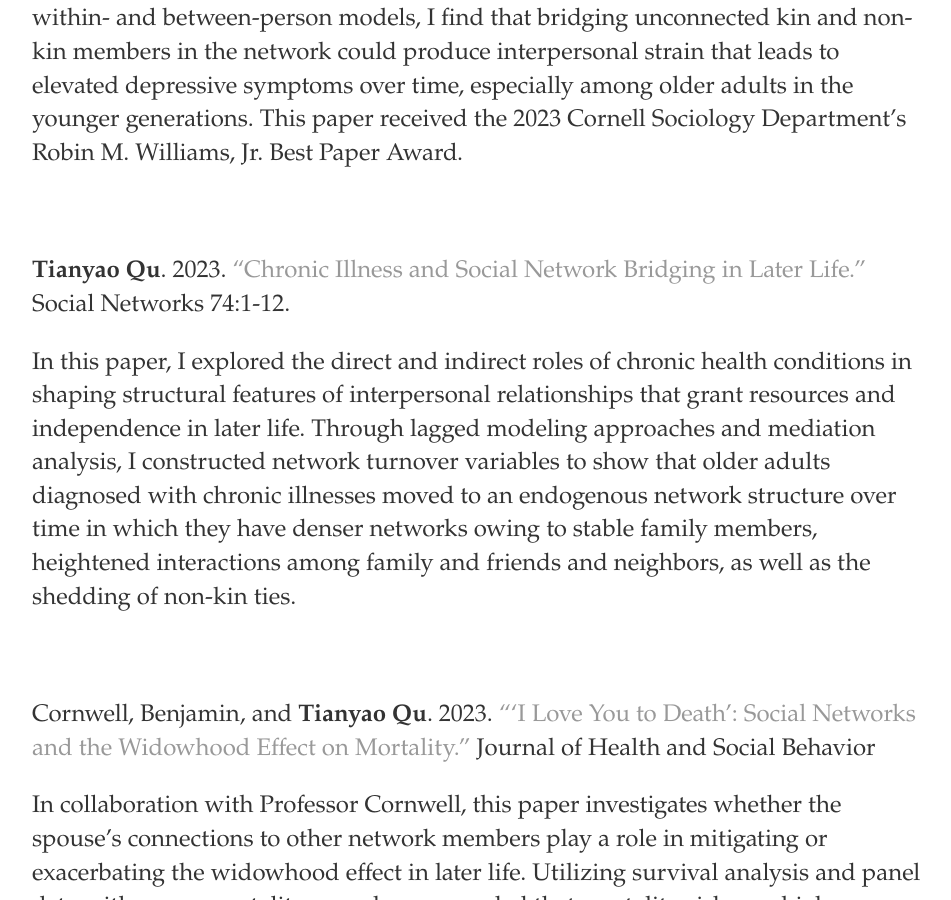
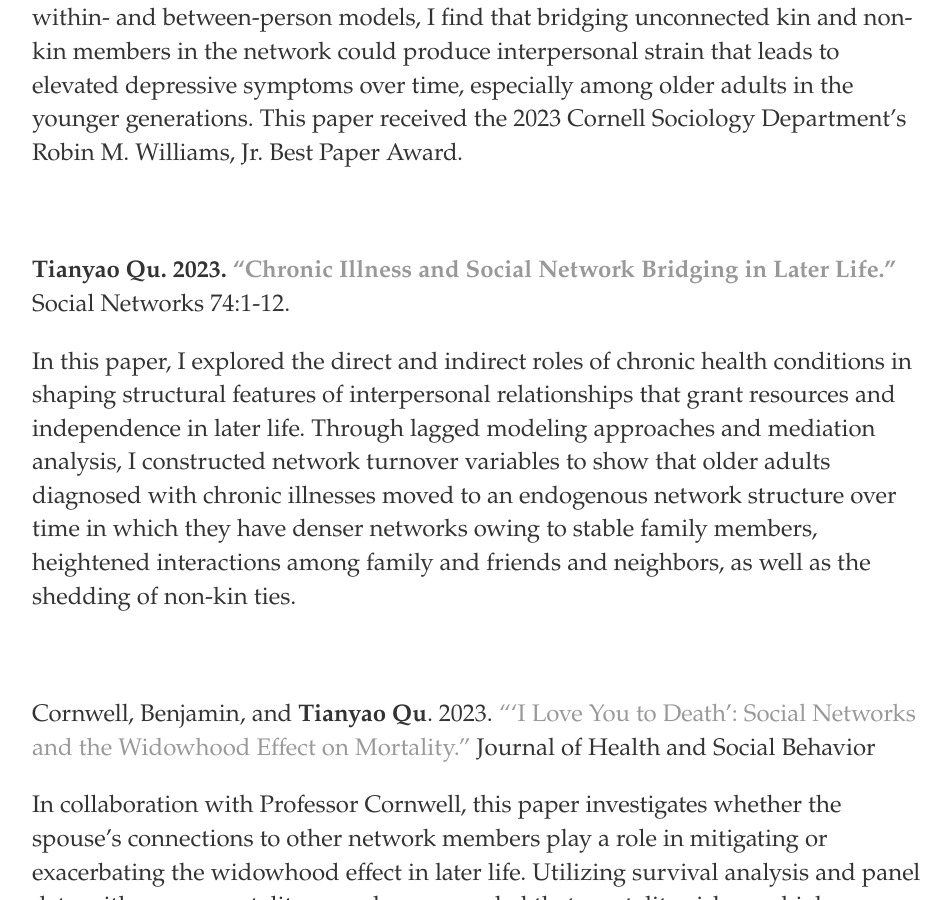
Before and after one commit to windyqu/windyqu.github.io, a Jekyll site: the page built from research/index.html, in a window 1280 px wide and 900 px high, scrolled down 916 px. Shown: the whole window, without its empty margins (160-1111 px from the left). Built offline with Jekyll 4.4.1, drawn with Linux system fonts in a browser that asks for light colours; part of the change alters nothing that is shown.

```diff
--- a/research/index.html
+++ b/research/index.html
@@ -25,7 +25,7 @@ In the first chapter of my dissertation, I investigated how bridging across disp
 	<br><be>
 
 	<p>
-<b>Tianyao Qu</b>. 2023. <a href="https://doi.org/10.1016/j.socnet.2023.01.007" target="_blank">“Chronic Illness and Social Network Bridging in Later Life.”</a> Social Networks 74:1-12.
+<b>Tianyao Qu. 2023. <a href="https://doi.org/10.1016/j.socnet.2023.01.007" target="_blank">“Chronic Illness and Social Network Bridging in Later Life.”</a></b> Social Networks 74:1-12.
 	</p>
 	<p>
 In this paper, I explored the direct and indirect roles of chronic health conditions in shaping structural features of interpersonal relationships that grant resources and independence in later life. Through lagged modeling approaches and mediation analysis, I constructed network turnover variables to show that older adults diagnosed with chronic illnesses moved to an endogenous network structure over time in which they have denser networks owing to stable family members, heightened interactions among family and friends and neighbors, as well as the shedding of non-kin ties.
```
